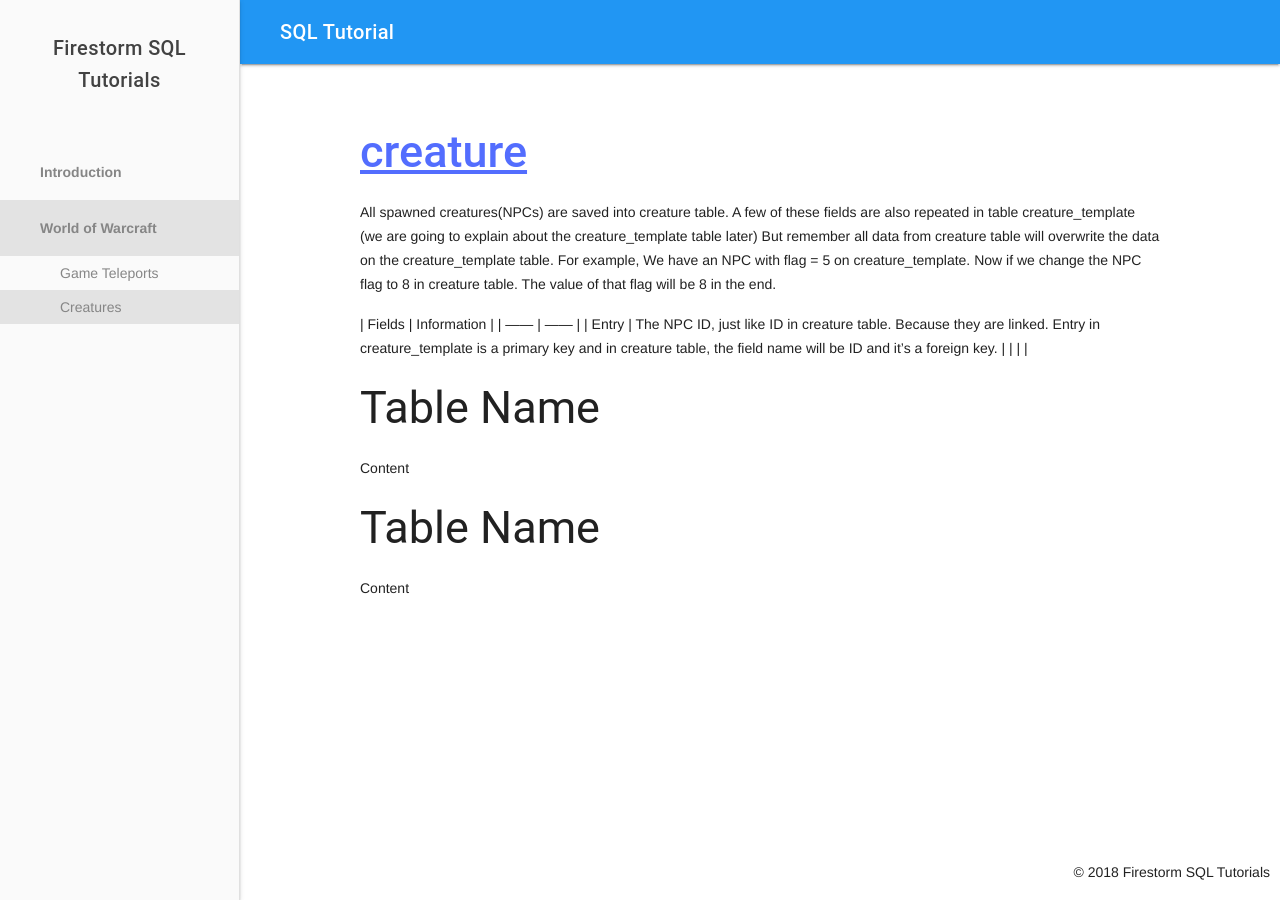
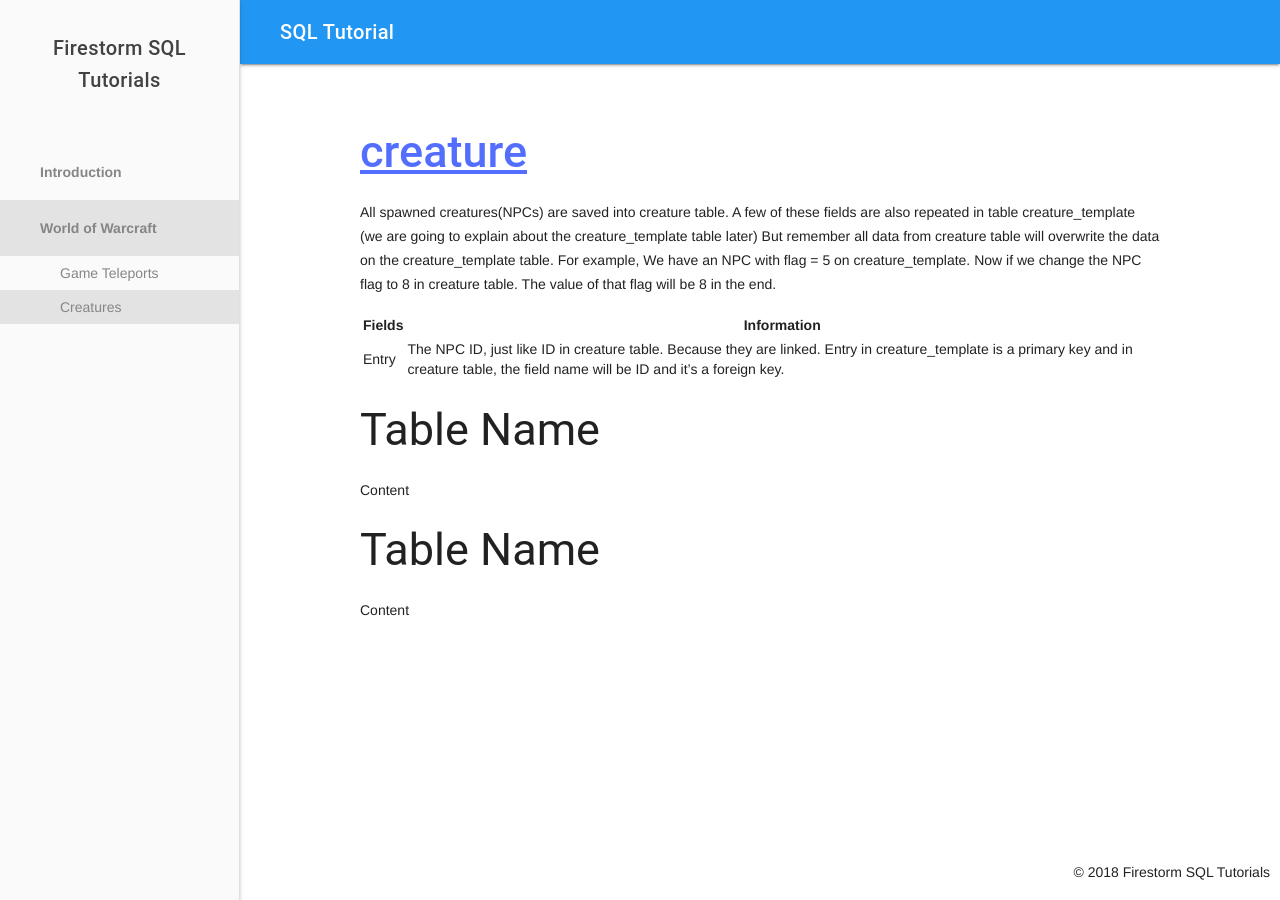
Before and after one commit to MehdiAria/MehdiAria.github.io, a Jekyll site: the page built from world-of-warcraft/creatures.markdown, in a window 1280 px wide. Built offline with Jekyll 4.4.1, drawn with Linux system fonts in a browser that asks for light colours; our own code applies the rules of GitHub Pages for plain Markdown files.

```diff
--- a/world-of-warcraft/creatures.markdown
+++ b/world-of-warcraft/creatures.markdown
@@ -14,12 +14,7 @@ For example, We have an NPC with flag = 5 on creature_template. Now if we change
 
 | Fields | Information |
 | ------ | ------ |
-| Entry  | The NPC ID, just like ID in creature table. Because they are linked.
-Entry in creature_template is a primary key and in creature table, the field name will be ID and it’s a foreign key.
-|
-|
-|
-|
+| Entry  | The NPC ID, just like ID in creature table. Because they are linked. Entry in creature_template is a primary key and in creature table, the field name will be ID and it’s a foreign key.
 
 ## Table Name
 
```
